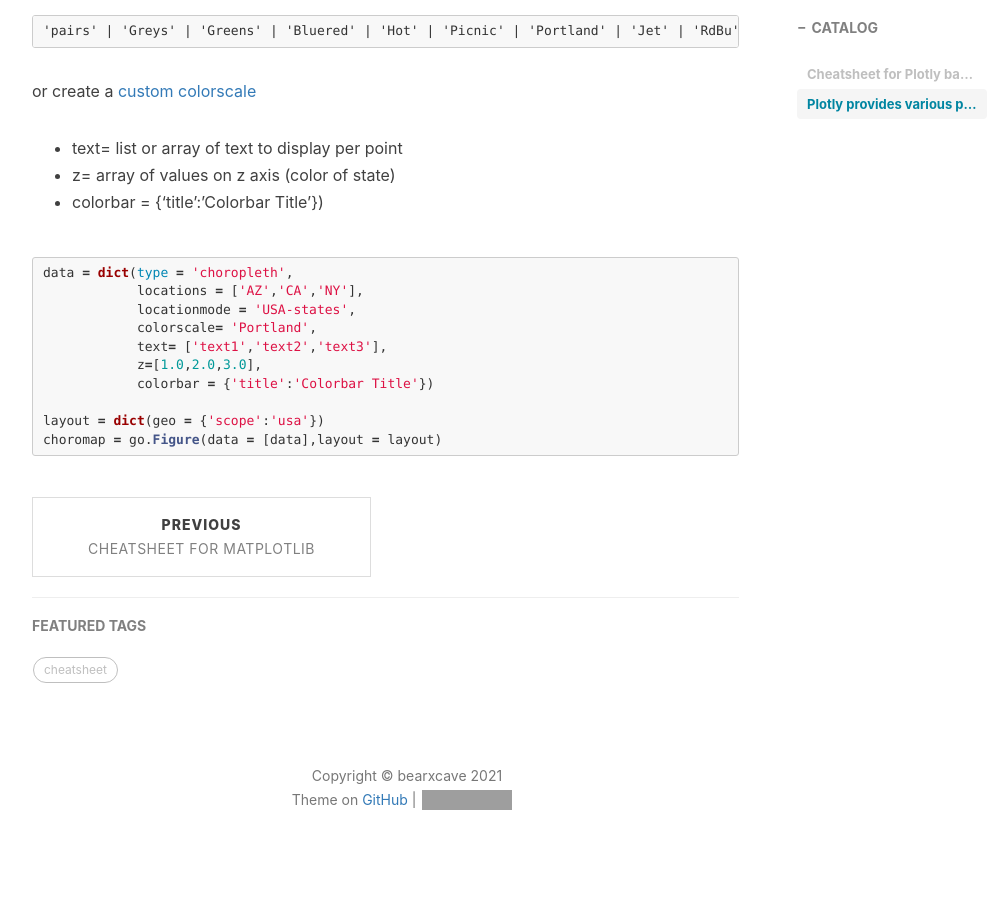
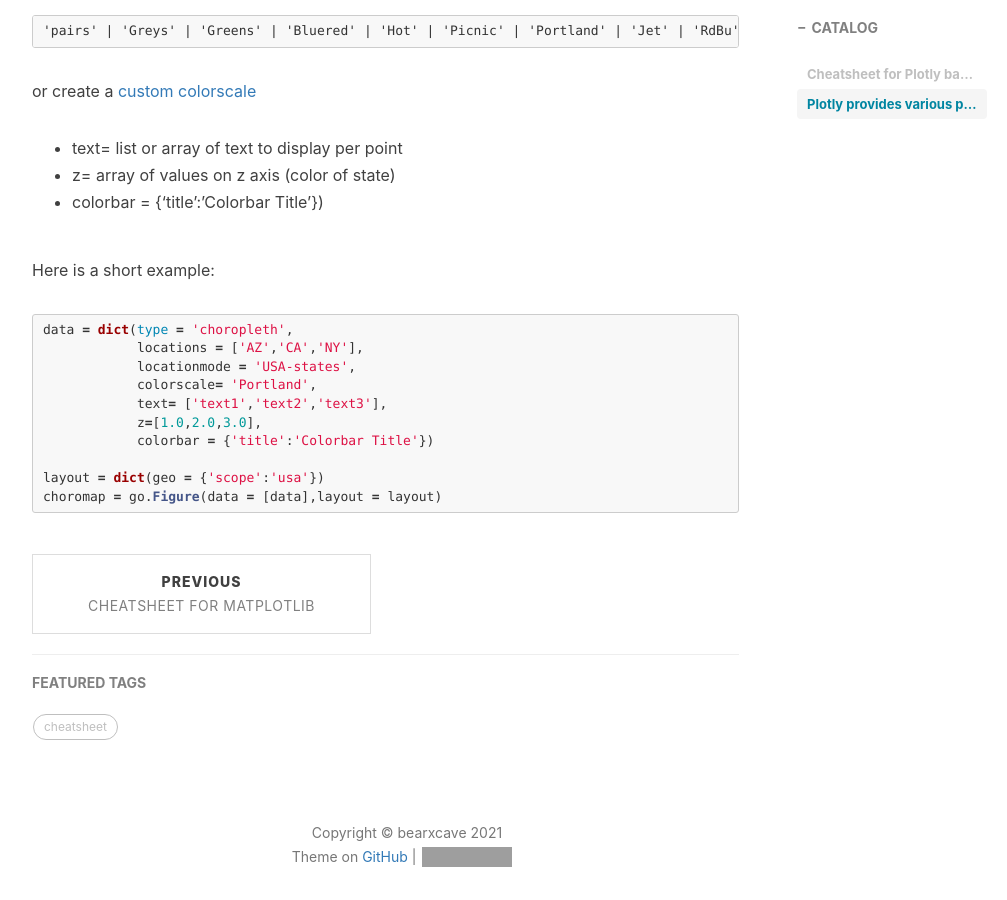
Before and after one commit to Bearxcave/Bearxcave.github.io, a Jekyll site: the page built from _posts/2021-03-02-cheatsheet-plotly.md, in a window 1280 px wide and 900 px high, scrolled down 1945 px. Shown: the whole window, without its empty margins (233-1240 px from the left). Built offline with Jekyll 4.4.1, drawn with Linux system fonts in a browser that asks for light colours; nearby versions of some CDN libraries; comment, search, counter and statistics services are not loaded; before the commit the page ends 2822 px from its top, so only the background shows below that; grey boxes are pictures that could not be loaded.

Commit message:
Update 2021-03-02-cheatsheet-plotly.md

````diff
--- a/_posts/2021-03-02-cheatsheet-plotly.md
+++ b/_posts/2021-03-02-cheatsheet-plotly.md
@@ -73,6 +73,7 @@ or create a [custom colorscale](https://plot.ly/python/heatmap-and-contour-color
 * z= array of values on z axis (color of state)
 * colorbar = {'title':'Colorbar Title'})
 
+Here is a short example:
 ```python
 data = dict(type = 'choropleth',
             locations = ['AZ','CA','NY'],
````
